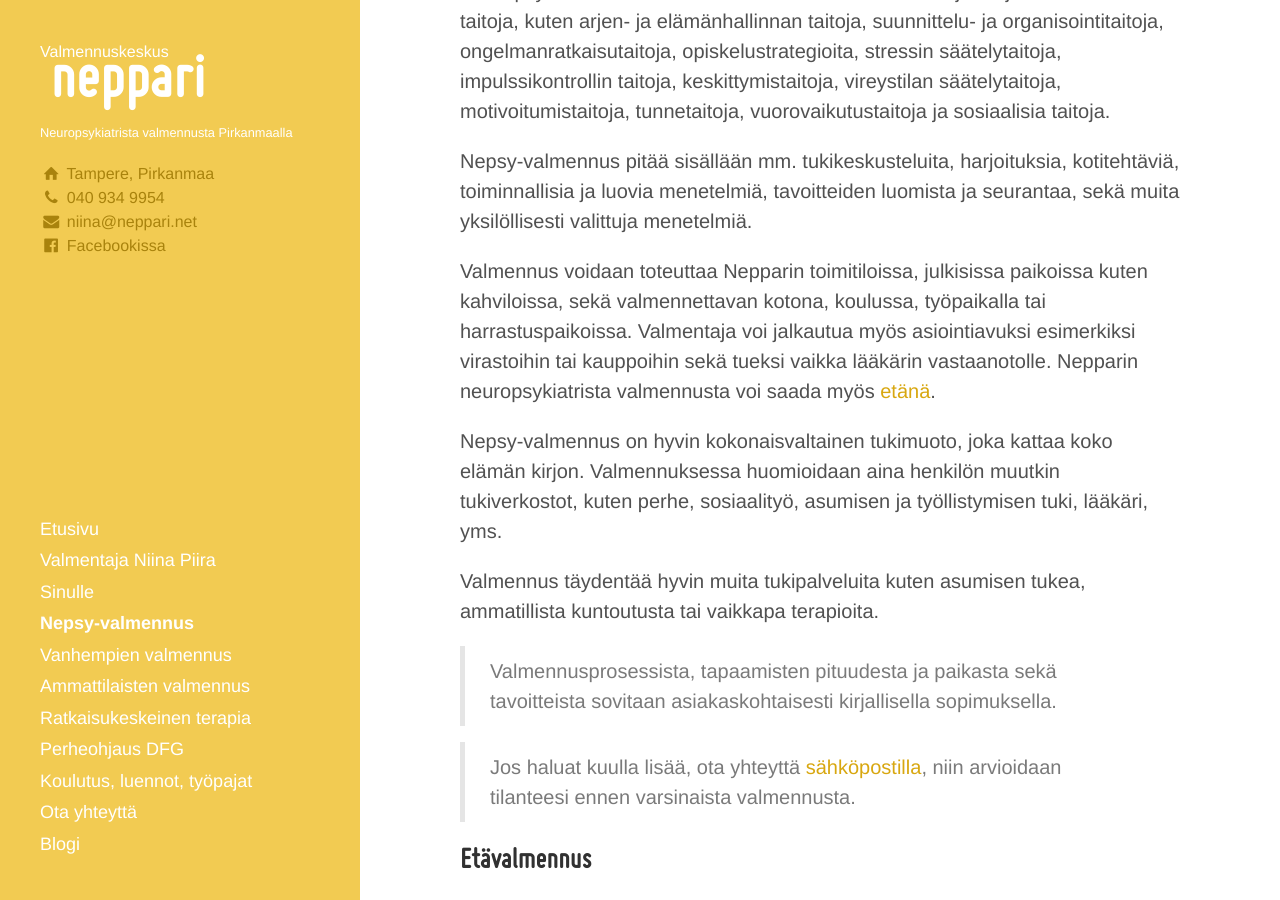
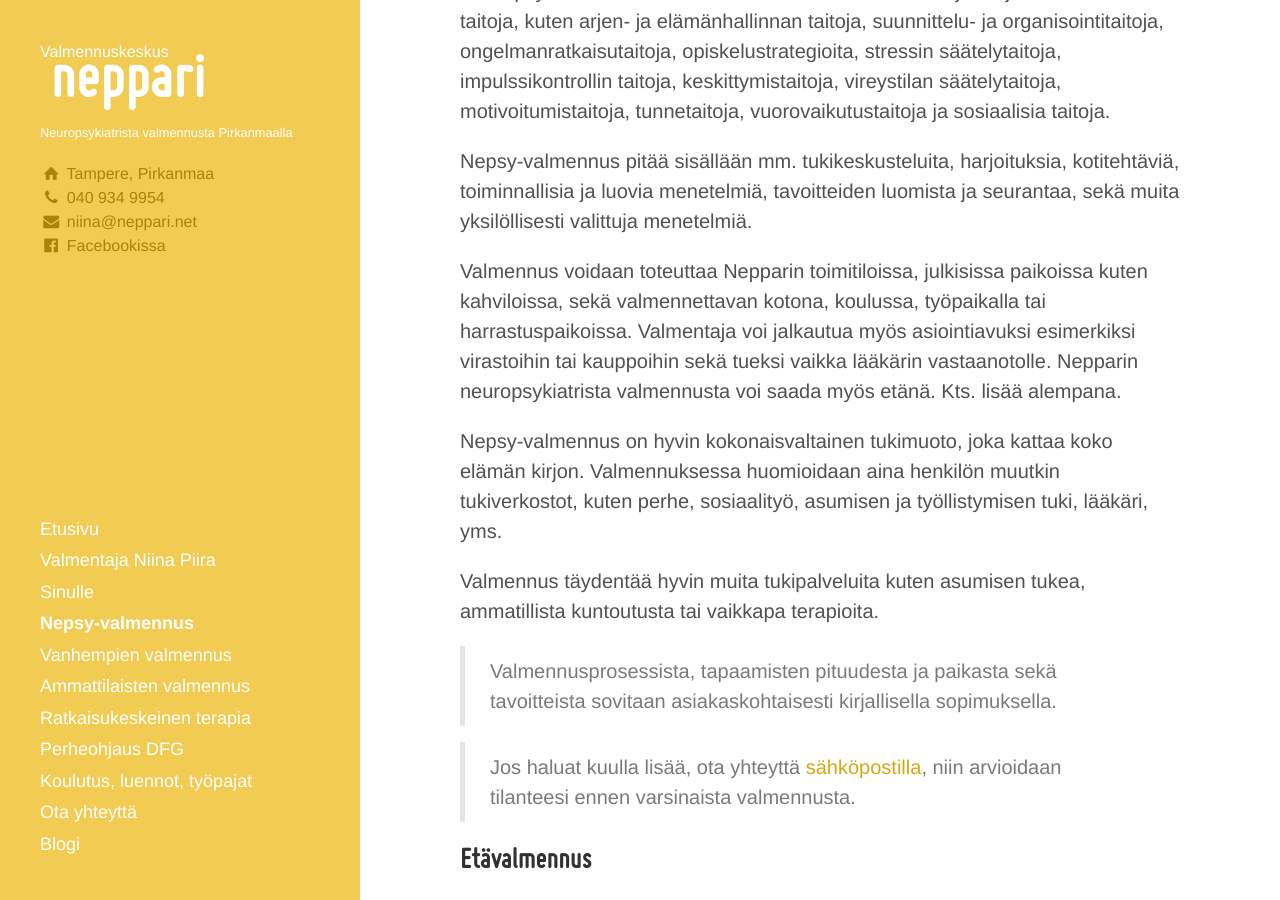
Before and after one commit to niinapiira/neppari.net, a Jekyll site: the page built from nepsy-valmennus.md, in a window 1280 px wide and 900 px high, scrolled down 598 px. Built offline with Jekyll 4.4.1, drawn with Linux system fonts in a browser that asks for light colours.

Commit message:
Update nepsy-valmennus.md

```diff
--- a/nepsy-valmennus.md
+++ b/nepsy-valmennus.md
@@ -27,7 +27,7 @@
 
 Nepsy-valmennus pitää sisällään mm. tukikeskusteluita, harjoituksia, kotitehtäviä, toiminnallisia ja luovia menetelmiä, tavoitteiden luomista ja seurantaa, sekä muita yksilöllisesti valittuja menetelmiä.
 
-Valmennus voidaan toteuttaa Nepparin toimitiloissa, julkisissa paikoissa kuten kahviloissa, sekä valmennettavan kotona, koulussa, työpaikalla tai harrastuspaikoissa. Valmentaja voi jalkautua myös asiointiavuksi esimerkiksi virastoihin tai kauppoihin sekä tueksi vaikka lääkärin vastaanotolle. Nepparin neuropsykiatrista valmennusta voi saada myös [etänä](/etavalmennus).
+Valmennus voidaan toteuttaa Nepparin toimitiloissa, julkisissa paikoissa kuten kahviloissa, sekä valmennettavan kotona, koulussa, työpaikalla tai harrastuspaikoissa. Valmentaja voi jalkautua myös asiointiavuksi esimerkiksi virastoihin tai kauppoihin sekä tueksi vaikka lääkärin vastaanotolle. Nepparin neuropsykiatrista valmennusta voi saada myös etänä. Kts. lisää alempana.
 
 Nepsy-valmennus on hyvin kokonaisvaltainen tukimuoto, joka kattaa koko elämän kirjon. Valmennuksessa huomioidaan aina henkilön muutkin tukiverkostot, kuten perhe, sosiaalityö, asumisen ja työllistymisen tuki, lääkäri, yms.
 
```
